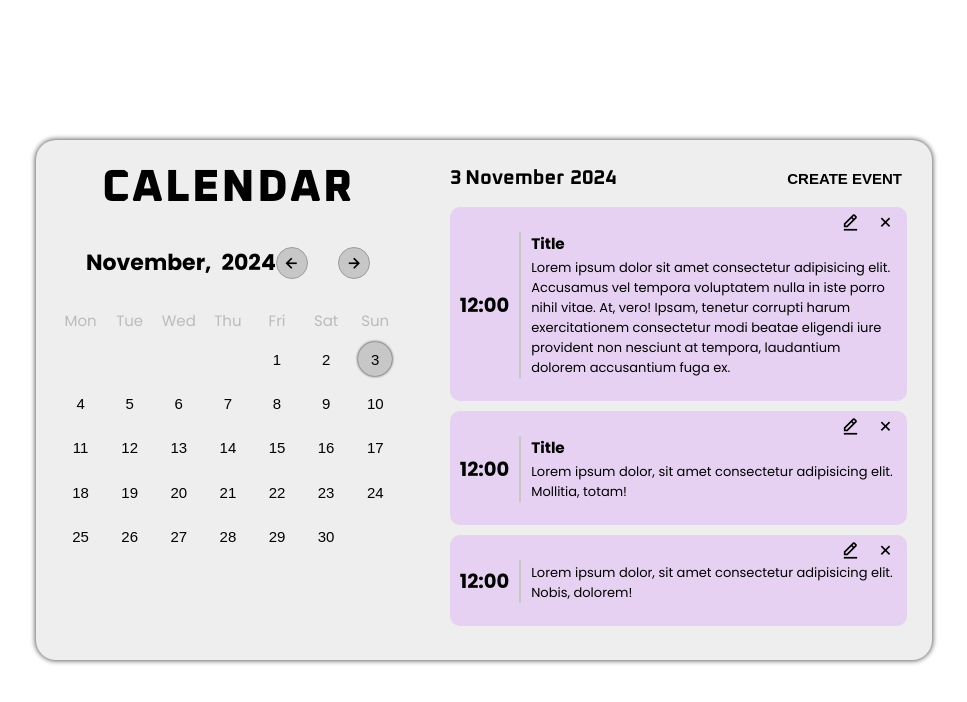
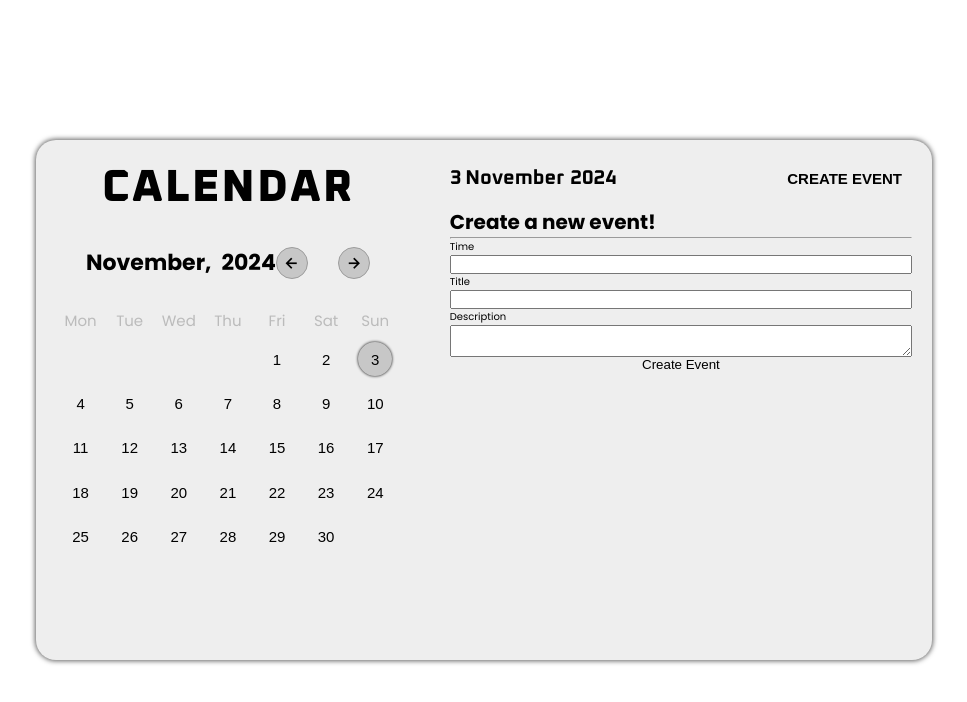
Before and after one commit to erudyta/react-calendar-app, a React (Vite) app: page / in a window 1280 px wide. Both pictures are taken after a click on the button "CREATE EVENT". Shown: the top 702 px of the page, without its empty margins (156-1123 px from the left). Built offline with nearby package versions, Linux system fonts and the light colour scheme.

Commit message:
CreateEvent comp

```diff
--- a/src/Components/CreateEvent.jsx
+++ b/src/Components/CreateEvent.jsx
@@ -1,11 +1,19 @@
 import './create-event.css'
 
-
-
 const CreateEvent = () => {
-  return (
-    <div>CreateEvent</div>
-  )
+	return (
+		<div className='ce-container'>
+			<h1>Create a new event!</h1>
+			<hr />
+			<label htmlFor='hours'>Time</label>
+			<input type='number' name='hours' min={0} max={24} />
+			<label htmlFor='title'>Title</label>
+			<input type='text' name='title' />
+			<label htmlFor='description'>Description</label>
+			<textarea name='description'></textarea>
+			<button>Create Event</button>
+		</div>
+	)
 }
 
 export default CreateEvent
--- a/src/Components/SelectedDay.jsx
+++ b/src/Components/SelectedDay.jsx
@@ -1,4 +1,5 @@
-import './selected-day.css'
+import { useState } from 'react'
+import CreateEvent from './CreateEvent.jsx'
 
 const months = [
 	'January',
@@ -15,9 +16,10 @@ const months = [
 	'December',
 ]
 
+import './selected-day.css'
 const SelectedDay = ({ selectedDay }) => {
+	const [showPopup, setShowPopup] = useState(false)
 	const arrDate = selectedDay.split('.') // [0] - day, [1] - month, [2] - year
-
 
 	return (
 		<>
@@ -28,8 +30,17 @@ const SelectedDay = ({ selectedDay }) => {
 						<h2>{months[arrDate[1]]}</h2>
 						<h2>{arrDate[2]}</h2>
 					</div>
-					<button className='btn-create-event'>Create Event</button>
+					<button
+						className='btn-create-event'
+						onClick={() => {
+							setShowPopup(true)
+						}}>
+						Create Event
+					</button>
 				</div>
+				{showPopup ? (
+					<CreateEvent />
+				) : (
 					<div className='sd-events'>
 						<div className='sd-events-inner'>
 							<div className='sd-event'>
@@ -38,8 +49,8 @@ const SelectedDay = ({ selectedDay }) => {
 									<h3>Title</h3>
 									<p>
 										Lorem ipsum dolor sit amet consectetur adipisicing elit. Accusamus vel tempora voluptatem nulla in
-									iste porro nihil vitae. At, vero! Ipsam, tenetur corrupti harum exercitationem consectetur modi beatae
-									eligendi iure provident non nesciunt at tempora, laudantium dolorem accusantium fuga ex.
+										iste porro nihil vitae. At, vero! Ipsam, tenetur corrupti harum exercitationem consectetur modi
+										beatae eligendi iure provident non nesciunt at tempora, laudantium dolorem accusantium fuga ex.
 									</p>
 								</div>
 								<div className='sd-buttons'>
@@ -83,6 +94,7 @@ const SelectedDay = ({ selectedDay }) => {
 							</div>
 						</div>
 					</div>
+				)}
 			</div>
 		</>
 	)
--- a/src/Components/create-event.css
+++ b/src/Components/create-event.css
@@ -0,0 +1,6 @@
+.ce-container{
+    display: flex;
+    flex-direction: column;
+    height: 100%;
+    width: 100%;
+}
```
Lines whose indentation alone changed are shown as unchanged.
